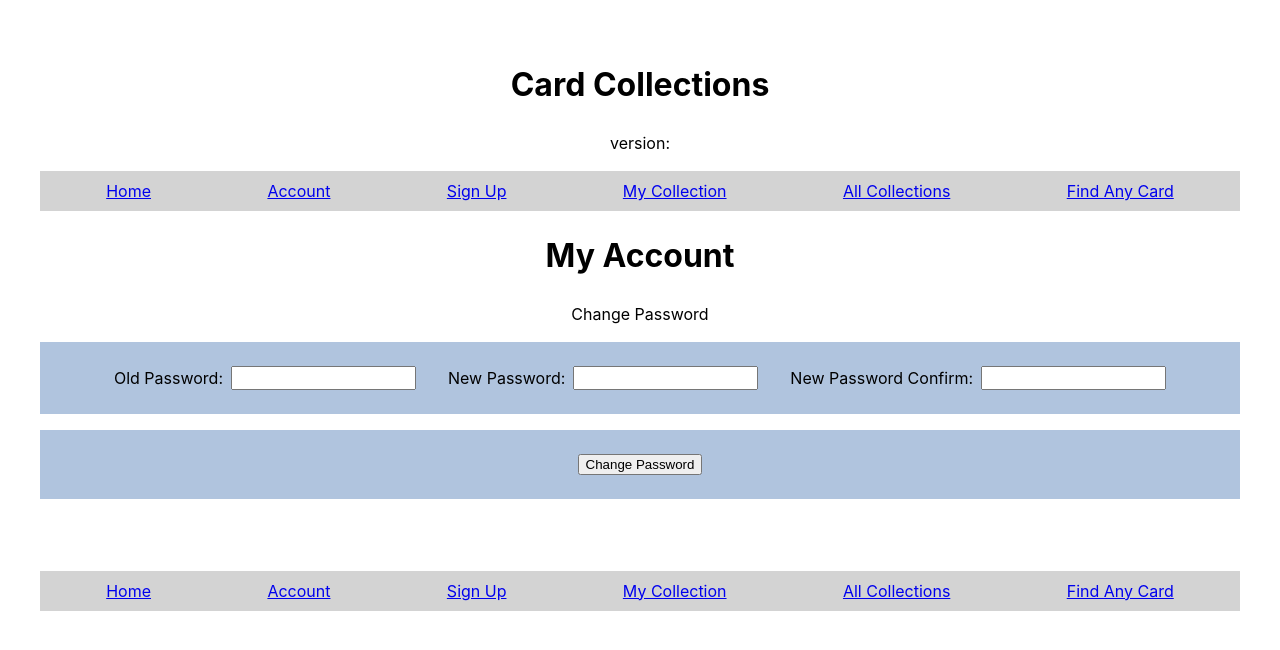
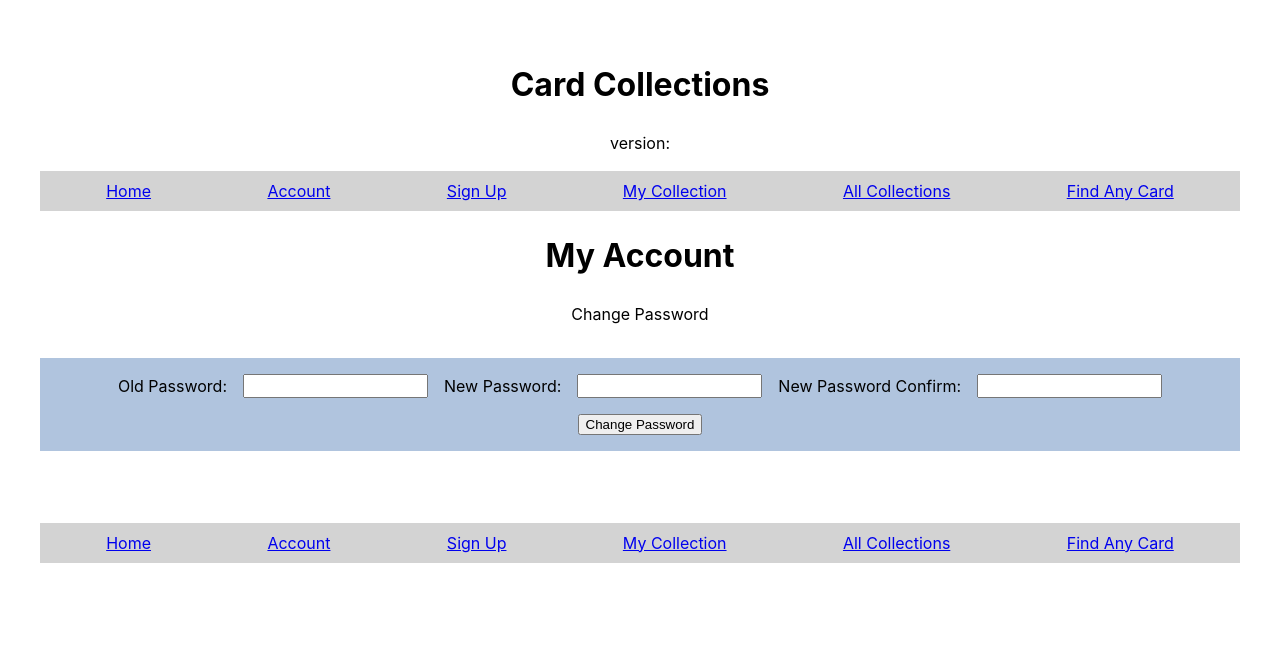
Before and after one commit to UWC2-JSCRIPT/320-wn24-final-project-tvroley, a React (Vite) app: page /account in a window 1280 px wide. Shown: the top 650 px of the page. Built offline with nearby package versions, Linux system fonts and the light colour scheme; no server answers.

Commit message:
password html elements for password change page

```diff
--- a/src/Account.jsx
+++ b/src/Account.jsx
@@ -100,51 +100,45 @@ export default function Account() {
       <h1>My Account</h1>
       <div>
         <p>Change Password</p>
+        <form id="card-form" className="form-card">
           <div className="div-login">
             <div className="div-input-group">
-            <div className="div-enter-collection">
                 <label htmlFor="old-password-input">Old Password:</label>
                 <input
                   id="old-password-input"
-                type="text"
+                  type="password"
+                  autoComplete="false"
                   min="1"
                   max="100"
                   onChange={(e) => setOldPassword(e.target.value)}
                   value={oldPassword}
                   required
                 />
-            </div>
-            <div className="div-enter-collection">
                 <label htmlFor="new-password-input">New Password:</label>
                 <input
                   id="new-password-input"
-                type="text"
+                  type="password"
+                  autoComplete="false"
                   min="1"
                   max="100"
                   onChange={(e) => setNewPassword(e.target.value)}
                   value={newPassword}
                   required
                 />
-            </div>
-            <div className="div-enter-collection">
                 <label htmlFor="new-password-confirm-input">
                   New Password Confirm:
                 </label>
                 <input
                   id="new-password-confirm-input"
-                type="text"
+                  type="password"
+                  autoComplete="false"
                   min="1"
                   max="100"
                   onChange={(e) => setNewPasswordConfirm(e.target.value)}
                   value={newPasswordConfirm}
                   required
                 />
-            </div>
-          </div>
-        </div>
-        <div className="div-login">
                 <div className="div-input-group">
-            <div className="div-enter-collection">
                     <div className="div-input-group">
                       <input
                         id="change-password-btn"
@@ -157,6 +151,7 @@ export default function Account() {
                 </div>
             </div>
           </div>
+        </form>
         <div className="div-enter-collection">
           <p>{resultMessage}</p>
         </div>
```
Lines whose indentation alone changed are shown as unchanged.
